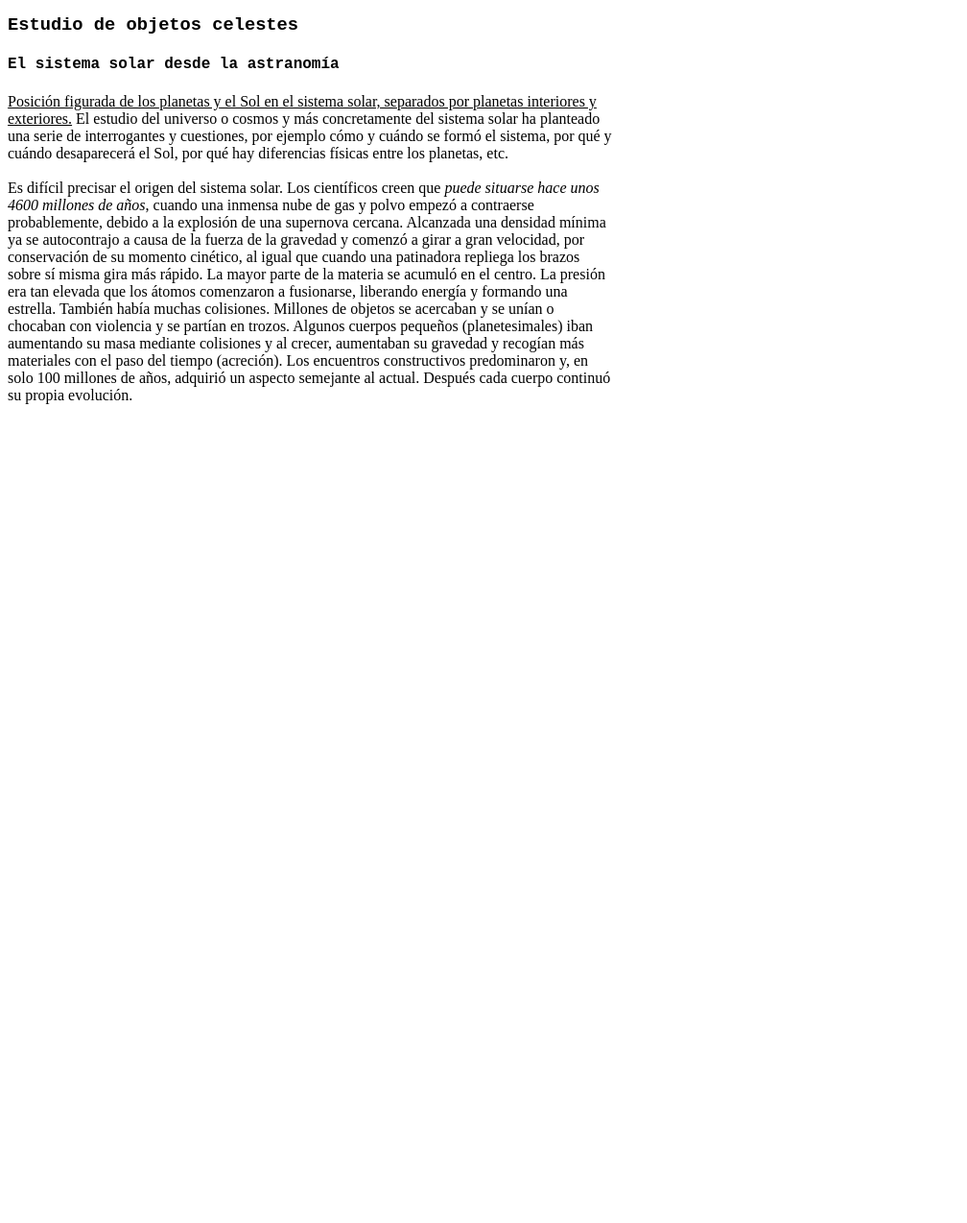
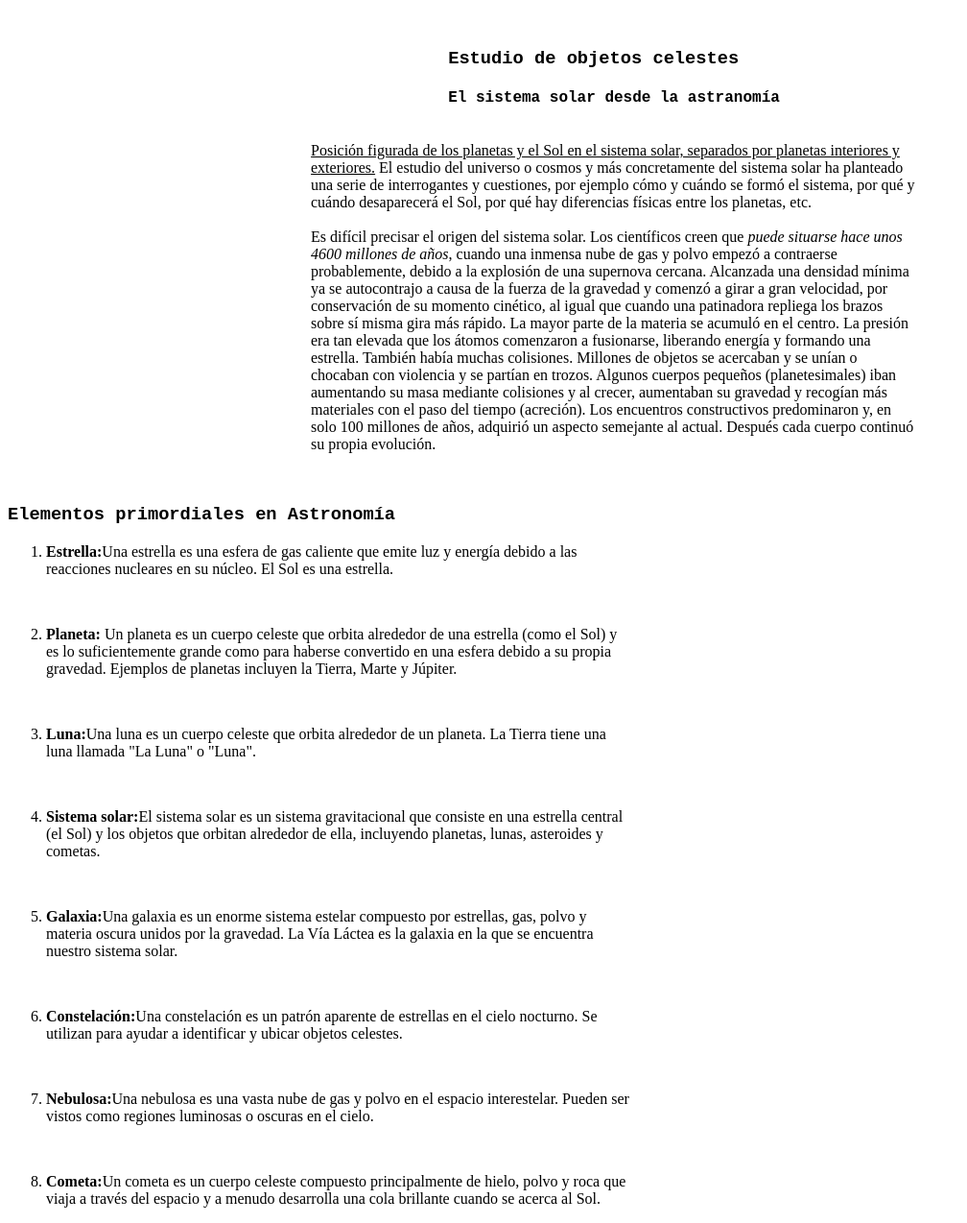
Before and after one commit to JesusJK/clasemartes, a plain HTML site: page html/texto.html in a window 1280 px wide. Shown: the part 282-1556 px from the top of the page at 96% size, without its empty margins (0-1008 px from the left). Before the commit the page ends 800 px from the top, so only its background shows below. Drawn offline with Linux system fonts and the light colour scheme.

Commit message:
update files

```diff
--- a/html/texto.html
+++ b/html/texto.html
@@ -7,6 +7,12 @@
     <title>Introducción a la astronomía</title>
     <style>
         a{text-decoration: none;color: black;}
+        div{
+            display: flex;
+            flex-direction: column;
+            justify-content: center;
+            align-items: center;
+        }
         strong{font-family:'Courier New', Courier, monospace ;}
         p{width: 50%;}
         .vinculo{text-decoration:underline;}
@@ -42,5 +48,25 @@
        iban aumentando su masa mediante colisiones y al crecer, aumentaban su gravedad y recogían más materiales con el paso del tiempo (acreción). Los encuentros constructivos predominaron y, en solo 100 millones de años, adquirió un aspecto semejante al actual. Después cada cuerpo continuó su propia evolución.
     </p>
     </div>
+    <br>
+    <strong>
+        <h3>Elementos primordiales en Astronomía</h3> </strong>
+            <ol>
+                <li><p><a href="multimedia.html"><b>Estrella:</b></a>Una estrella es una esfera de gas caliente que emite luz y energía debido a las reacciones nucleares en su núcleo. El Sol es una estrella.</p></li>
+                <br>
+                <li><p><a href="multimedia.html"><b>Planeta:</b></a> Un planeta es un cuerpo celeste que orbita alrededor de una estrella (como el Sol) y es lo suficientemente grande como para haberse convertido en una esfera debido a su propia gravedad. Ejemplos de planetas incluyen la Tierra, Marte y Júpiter.</p></li>
+                <br>
+                <li><p><a href="multimedia.html"><b>Luna:</b></a>Una luna es un cuerpo celeste que orbita alrededor de un planeta. La Tierra tiene una luna llamada "La Luna" o "Luna". </p></li>
+                <br>
+                <li><p><a href="multimedia.html"><b>Sistema solar:</b></a>El sistema solar es un sistema gravitacional que consiste en una estrella central (el Sol) y los objetos que orbitan alrededor de ella, incluyendo planetas, lunas, asteroides y cometas. </p></li>
+                <br>
+                <li><p><a href="multimedia.html"><b>Galaxia:</b></a>Una galaxia es un enorme sistema estelar compuesto por estrellas, gas, polvo y materia oscura unidos por la gravedad. La Vía Láctea es la galaxia en la que se encuentra nuestro sistema solar. </p></li>
+                <br>
+                <li><p><a href="multimedia.html"><b>Constelación:</b></a>Una constelación es un patrón aparente de estrellas en el cielo nocturno. Se utilizan para ayudar a identificar y ubicar objetos celestes. </p></li>
+                <br>
+                <li><p><a href="multimedia.html"><b>Nebulosa:</b></a>Una nebulosa es una vasta nube de gas y polvo en el espacio interestelar. Pueden ser vistos como regiones luminosas o oscuras en el cielo. </p></li>
+                <br>
+                <li><p><a href="multimedia.html"><b>Cometa:</b></a>Un cometa es un cuerpo celeste compuesto principalmente de hielo, polvo y roca que viaja a través del espacio y a menudo desarrolla una cola brillante cuando se acerca al Sol. </p></li>
+            </ol>
 </body>
 </html>
```
